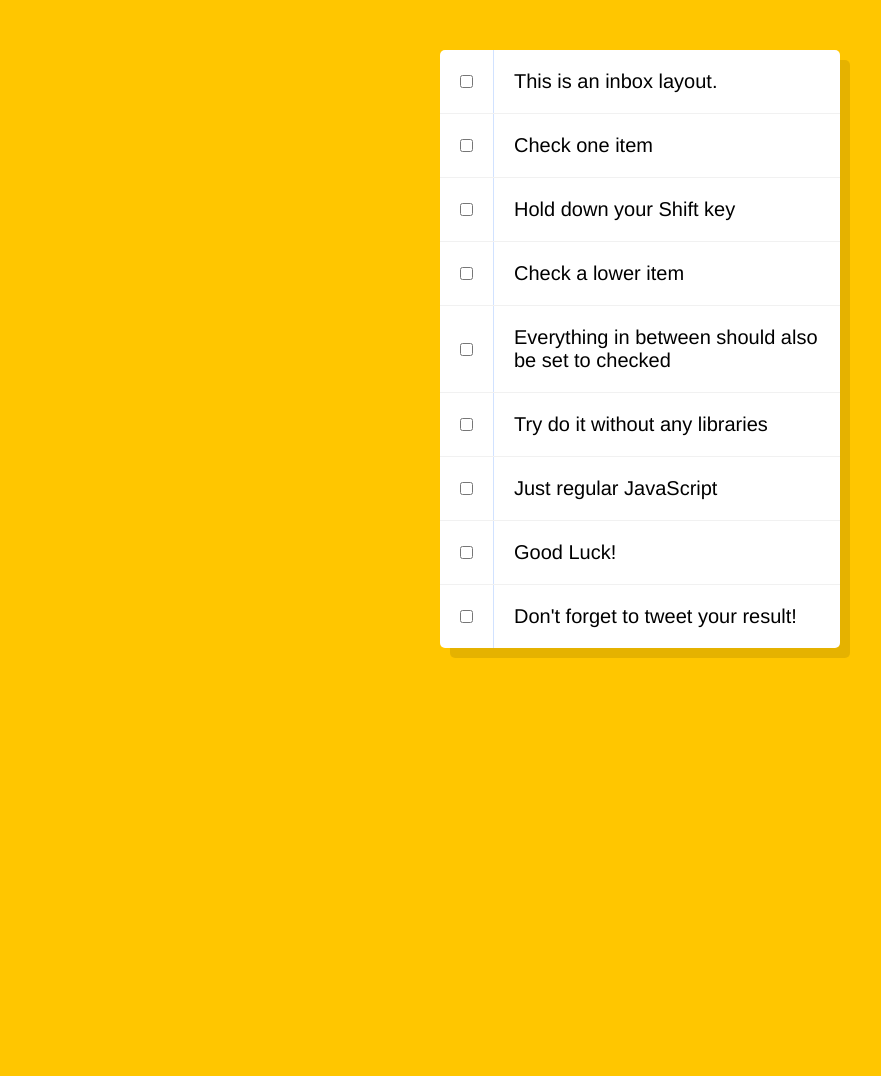
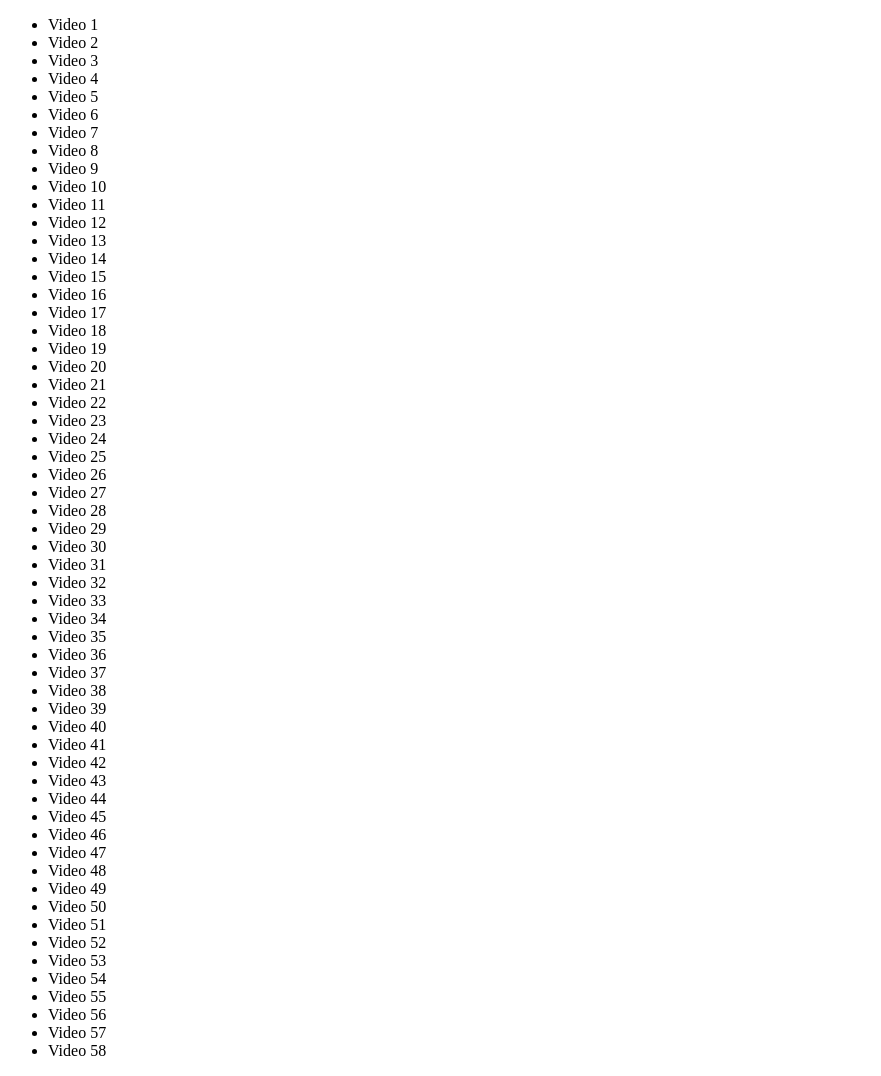
Before and after one commit to magiskmat/WesBos, a plain HTML site: page index-START.html in a window 1280 px wide. Shown: the whole page, without its empty margins (0-881 px from the left). Before the commit the page ends 800 px from the top, so only its background shows below. Drawn offline with Linux system fonts and the light colour scheme.

Commit message:
Övning 18 klar

```diff
--- a/index-START.html
+++ b/index-START.html
@@ -2,129 +2,206 @@
 <html lang="en">
 <head>
   <meta charset="UTF-8">
-  <title>Hold Shift to Check Multiple Checkboxes</title>
+  <title>Videos</title>
 </head>
 <body>
-  <style>
+  <ul class="videos">
+    <li data-time="5:43">
+      Video 1
+    </li>
+    <li data-time="2:33">
+      Video 2
+    </li>
+    <li data-time="3:45">
+      Video 3
+    </li>
+    <li data-time="0:47">
+      Video 4
+    </li>
+    <li data-time="5:21">
+      Video 5
+    </li>
+    <li data-time="6:56">
+      Video 6
+    </li>
+    <li data-time="3:46">
+      Video 7
+    </li>
+    <li data-time="5:25">
+      Video 8
+    </li>
+    <li data-time="3:14">
+      Video 9
+    </li>
+    <li data-time="3:31">
+      Video 10
+    </li>
+    <li data-time="5:59">
+      Video 11
+    </li>
+    <li data-time="3:07">
+      Video 12
+    </li>
+    <li data-time="11:29">
+      Video 13
+    </li>
+    <li data-time="8:57">
+      Video 14
+    </li>
+    <li data-time="5:49">
+      Video 15
+    </li>
+    <li data-time="5:52">
+      Video 16
+    </li>
+    <li data-time="5:50">
+      Video 17
+    </li>
+    <li data-time="9:13">
+      Video 18
+    </li>
+    <li data-time="11:51">
+      Video 19
+    </li>
+    <li data-time="7:58">
+      Video 20
+    </li>
+    <li data-time="4:40">
+      Video 21
+    </li>
+    <li data-time="4:45">
+      Video 22
+    </li>
+    <li data-time="6:46">
+      Video 23
+    </li>
+    <li data-time="7:24">
+      Video 24
+    </li>
+    <li data-time="7:12">
+      Video 25
+    </li>
+    <li data-time="5:23">
+      Video 26
+    </li>
+    <li data-time="3:34">
+      Video 27
+    </li>
+    <li data-time="8:22">
+      Video 28
+    </li>
+    <li data-time="5:17">
+      Video 29
+    </li>
+    <li data-time="3:10">
+      Video 30
+    </li>
+    <li data-time="4:43">
+      Video 31
+    </li>
+    <li data-time="19:43">
+      Video 32
+    </li>
+    <li data-time="0:47">
+      Video 33
+    </li>
+    <li data-time="0:47">
+      Video 34
+    </li>
+    <li data-time="3:14">
+      Video 35
+    </li>
+    <li data-time="3:59">
+      Video 36
+    </li>
+    <li data-time="2:43">
+      Video 37
+    </li>
+    <li data-time="4:17">
+      Video 38
+    </li>
+    <li data-time="6:56">
+      Video 39
+    </li>
+    <li data-time="3:05">
+      Video 40
+    </li>
+    <li data-time="2:06">
+      Video 41
+    </li>
+    <li data-time="1:59">
+      Video 42
+    </li>
+    <li data-time="1:49">
+      Video 43
+    </li>
+    <li data-time="3:36">
+      Video 44
+    </li>
+    <li data-time="7:10">
+      Video 45
+    </li>
+    <li data-time="3:44">
+      Video 46
+    </li>
+    <li data-time="3:44">
+      Video 47
+    </li>
+    <li data-time="4:36">
+      Video 48
+    </li>
+    <li data-time="3:16">
+      Video 49
+    </li>
+    <li data-time="1:10">
+      Video 50
+    </li>
+    <li data-time="6:10">
+      Video 51
+    </li>
+    <li data-time="2:14">
+      Video 52
+    </li>
+    <li data-time="3:44">
+      Video 53
+    </li>
+    <li data-time="5:05">
+      Video 54
+    </li>
+    <li data-time="6:03">
+      Video 55
+    </li>
+    <li data-time="12:39">
+      Video 56
+    </li>
+    <li data-time="1:56">
+      Video 57
+    </li>
+    <li data-time="4:04">
+      Video 58
+    </li>
+  </ul>
+<script>
 
-    html {
-      font-family: sans-serif;
-      background: #ffc600;
-    }
+  const timeNodes = Array.from(document.querySelectorAll('[data-time]'));
 
-    .inbox {
-      max-width: 400px;
-      margin: 50px auto;
-      background: white;
-      border-radius: 5px;
-      box-shadow: 10px 10px 0 rgba(0,0,0,0.1);
-    }
+  const seconds = timeNodes
+    .map(node => node.dataset.time)
+    .map(timeCode => {
+      const [mins, secs] = timeCode.split(':').map(parseFloat);
+      return (mins * 60) + secs;
+    })
+    .reduce((total, vidSeconds) => total + vidSeconds);
 
-    .item {
-      display: flex;
-      align-items: center;
-      border-bottom: 1px solid #F1F1F1;
-    }
+    let secondsLeft = seconds;
+    const hours = Math.floor(secondsLeft / 3600);
+    secondsLeft = secondsLeft % 3600;
 
-    .item:last-child {
-      border-bottom: 0;
-    }
+    const mins = Math.floor(secondsLeft / 60);
+    secondsLeft = secondsLeft % 60;
 
+    console.log(hours, mins, secondsLeft);
 
-    input:checked + p {
-      background: #F9F9F9;
-      text-decoration: line-through;
-    }
-
-    input[type="checkbox"] {
-      margin: 20px;
-    }
-
-    p {
-      margin: 0;
-      padding: 20px;
-      transition: background 0.2s;
-      flex: 1;
-      font-family: 'helvetica neue';
-      font-size: 20px;
-      font-weight: 200;
-      border-left: 1px solid #D1E2FF;
-    }
-  </style>
-   <!--
-   The following is a common layout you would see in an email client.
-
-   When a user clicks a checkbox, holds Shift, and then clicks another checkbox a few rows down, all the checkboxes in-between those two checkboxes should be checked.
-
-  -->
-  <div class="inbox">
-    <div class="item">
-      <input type="checkbox">
-      <p>This is an inbox layout.</p>
-    </div>
-    <div class="item">
-      <input type="checkbox">
-      <p>Check one item</p>
-    </div>
-    <div class="item">
-      <input type="checkbox">
-      <p>Hold down your Shift key</p>
-    </div>
-    <div class="item">
-      <input type="checkbox">
-      <p>Check a lower item</p>
-    </div>
-    <div class="item">
-      <input type="checkbox">
-      <p>Everything in between should also be set to checked</p>
-    </div>
-    <div class="item">
-      <input type="checkbox">
-      <p>Try do it without any libraries</p>
-    </div>
-    <div class="item">
-      <input type="checkbox">
-      <p>Just regular JavaScript</p>
-    </div>
-    <div class="item">
-      <input type="checkbox">
-      <p>Good Luck!</p>
-    </div>
-    <div class="item">
-      <input type="checkbox">
-      <p>Don't forget to tweet your result!</p>
-    </div>
-  </div>
-
-<script>
-const checkboxes = document.querySelectorAll('.inbox input[type="checkbox"]');
-
-let lastChecked;
-
-function handleCheck(e) {
-  // Check if they had the shift key down
-  // AND check that they are checking it
-  let inBetween = false;
-  if (e.shiftKey && this.checked) {
-    // go ahead and do what we please
-    // loop over every single checkbox
-    checkboxes.forEach(checkbox => {
-      console.log(checkbox);
-      if (checkbox === this || checkbox === lastChecked) {
-        inBetween = !inBetween;
-        console.log('Starting to check them in between!');
-      }
-
-      if (inBetween) {
-        checkbox.checked = true;
-      }
-    });
-  }
-
-  lastChecked = this;
-}
-
-checkboxes.forEach(checkbox => checkbox.addEventListener('click', handleCheck));
 </script>
 </body>
 </html>
```
